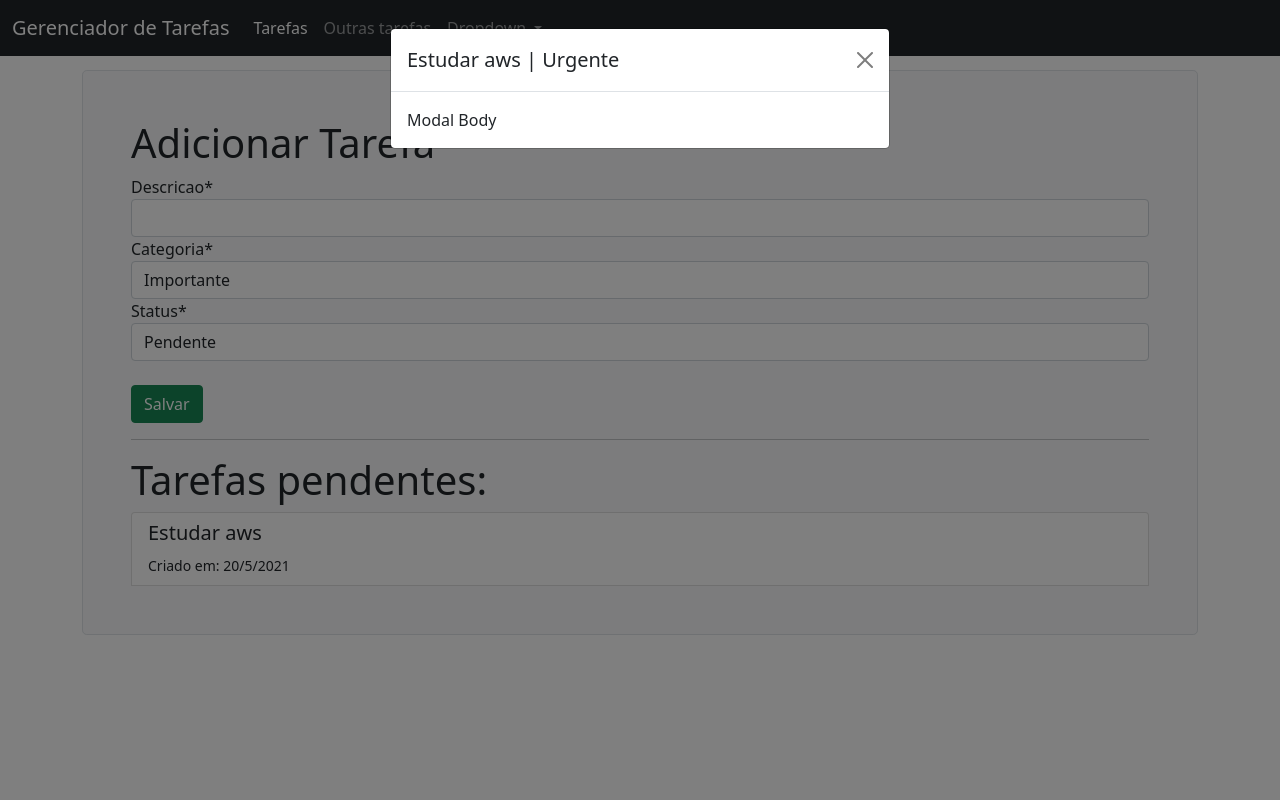
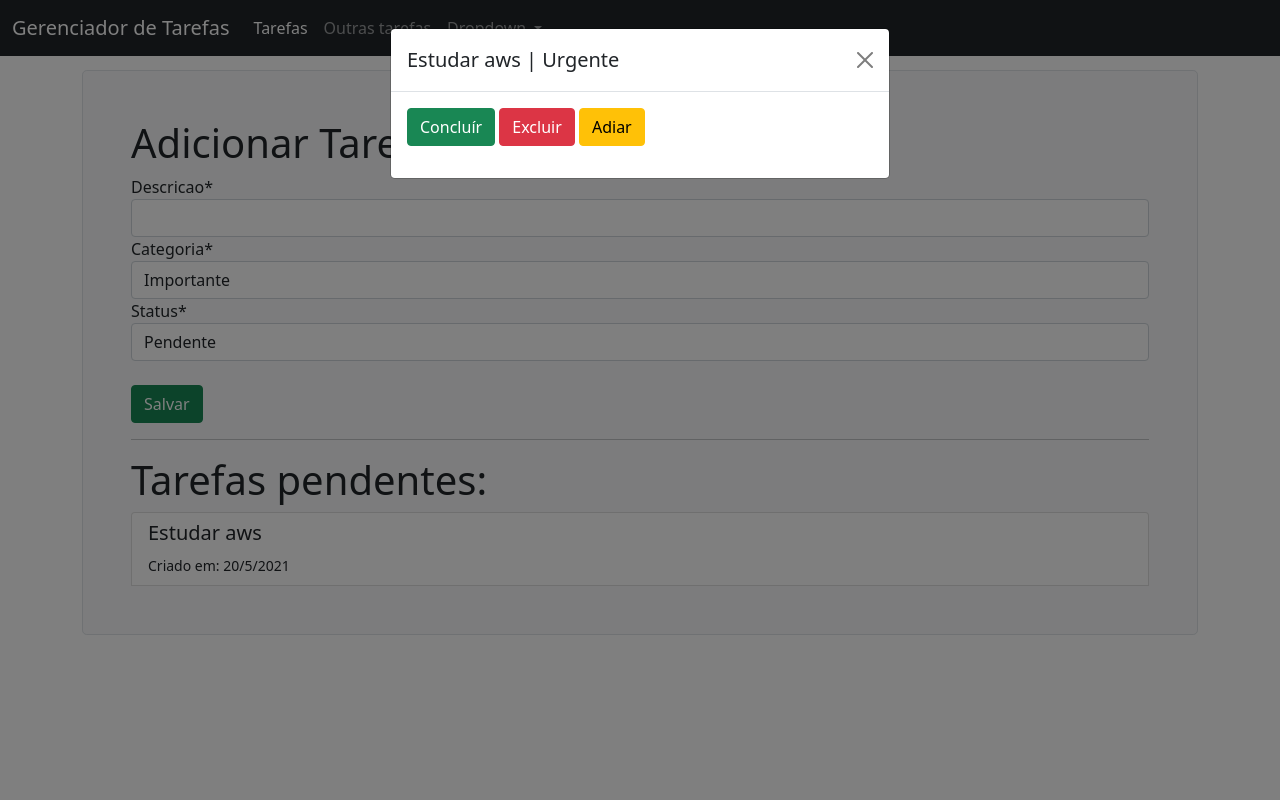
Before and after one commit to BrunoSlamek/Gerenciador-tarefas-django, a Django app: page /tarefas/ in a window 1280 px wide, after a click that opens the changed part. Run offline with Django 3.2, Linux system fonts and the light colour scheme; data comes from the database, SQL or seed files in the repository; both versions use the stored data as it was after the commit; some libraries are stand-ins or nearby versions.

Commit message:
add new tarefas

```diff
--- a/tarefas/templates/tarefas/tarefas_pendentes.html
+++ b/tarefas/templates/tarefas/tarefas_pendentes.html
@@ -27,7 +27,11 @@
                         <button type="button" class="btn-close" data-bs-dismiss="modal" aria-label="Close"></button>
                     </div>
                     <div class="modal-body">
-                        Modal Body
+                        <p>
+                            <a class="btn btn-success" href="{% url 'concluir_tarefa' tarefa.id %}">Concluír</a>
+                            <a class="btn btn-danger" href="{% url 'excluir_tarefa' tarefa.id %}">Excluir</a>
+                            <a class="btn btn-warning" href="{% url 'adiar_tarefa' tarefa.id %}">Adiar</a>
+                        </p>
                     </div>
                 </div>
             </div>
--- a/tarefas/urls.py
+++ b/tarefas/urls.py
@@ -2,5 +2,8 @@ from django.urls import path
 from . import views
 
 urlpatterns = [
-    path('', views.tarefas_pendentes_list, name='tarefas_pendentes_list')
+    path('', views.tarefas_pendentes_list, name='tarefas_pendentes_list'),
+    path('<int:tarefa_id>/concluir/', views.concluir_tarefa, name='concluir_tarefa'),
+    path('<int:tarefa_id>/excluir/', views.excluir_tarefa, name='excluir_tarefa'),
+    path('<int:tarefa_id>/adiar/', views.adiar_tarefa, name='adiar_tarefa')
 ]
--- a/tarefas/views.py
+++ b/tarefas/views.py
@@ -1,4 +1,4 @@
-from django.shortcuts import render, redirect
+from django.shortcuts import render, redirect, get_object_or_404
 from .models import Tarefa
 from .forms import AdicionarTarefa
 
@@ -15,3 +15,20 @@ def tarefas_pendentes_list(request):
     return render(request, 'tarefas/tarefas_pendentes.html',
                 {'tarefas_pendentes':tarefas_pendentes,
                 'form':form})
+
+def concluir_tarefa(request, tarefa_id):
+    tarefa = get_object_or_404(Tarefa, id=tarefa_id)
+    tarefa.status = 'concluido'
+    tarefa.save()
+    return redirect('tarefas_pendentes_list')
+
+def excluir_tarefa(request, tarefa_id):
+    tarefa = get_object_or_404(Tarefa, id=tarefa_id)
+    tarefa.delete()
+    return redirect('tarefa_pendentes_list')
+
+def adiar_tarefa(request, tarefa_id):
+    tarefa = get_object_or_404(Tarefa, id=tarefa_id)
+    tarefa.status = 'adiado'
+    tarefa.save()
+    return redirect('tarefas_pendentes_list')
```
Also changed, not shown: db.sqlite3.
